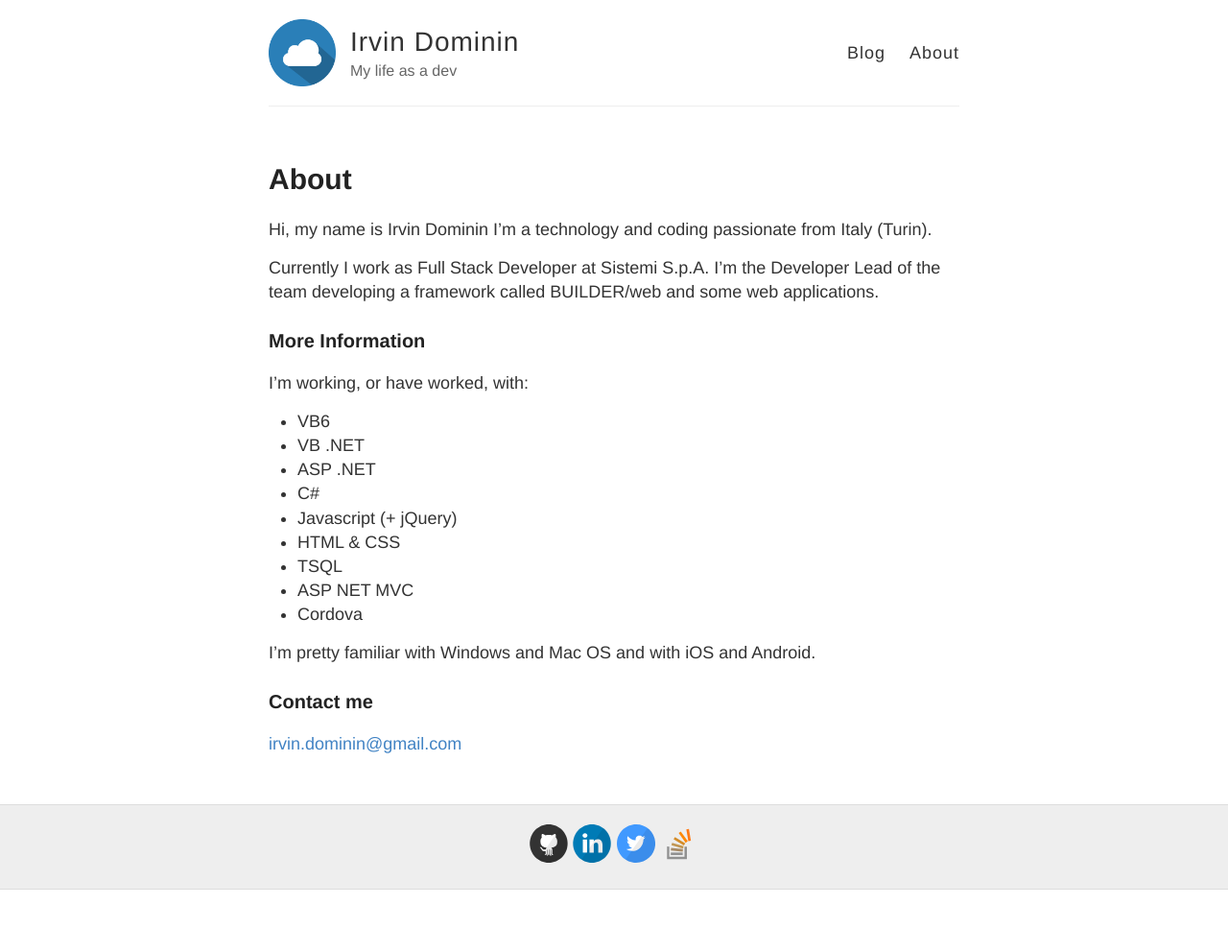
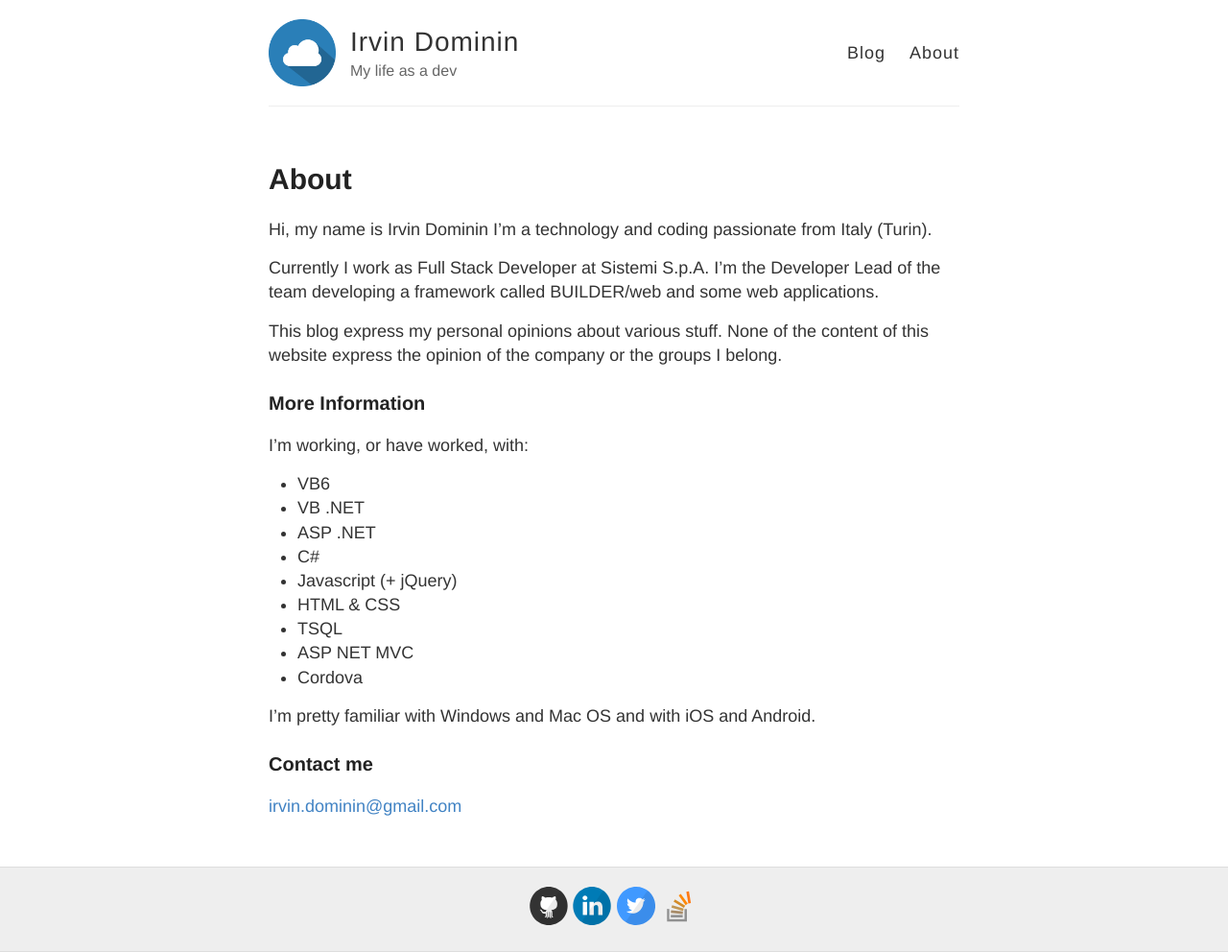
Before and after one commit to IrvinDominin/irvindominin.github.io, a Jekyll site: the page built from about.md, in a window 1280 px wide. Shown: the whole page at 96% size. Built offline with Jekyll 4.4.1, drawn with Linux system fonts in a browser that asks for light colours; before the commit the page ends 927 px from its top, so only the background shows below that.

Commit message:
Fixed images

```diff
--- a/about.md
+++ b/about.md
@@ -7,6 +7,8 @@ permalink: /about/
 Hi, my name is Irvin Dominin I’m a technology and coding passionate from Italy (Turin).
 
 Currently I work as Full Stack Developer at Sistemi S.p.A. I’m the Developer Lead of the team developing a framework called BUILDER/web and some web applications.
+
+This blog express my personal opinions about various stuff. None of the content of this website express the opinion of the company or the groups I belong.
 
 ### More Information
 
```
Also changed, not shown: images/NDependReview/bpls2xl.png (added), images/NDependReview/glfdrio.png (added), images/NDependReview/igbweyn.png (added), images/NDependReview/k1mzvxy.png (added), images/NDependReview/lbjr2ey.png (added), images/NDependReview/lped2pl.png (added), images/NDependReview/qmwoynh.png (added), images/NDependReview/rmdjnvs.png (added), images/NDependReview/t8krdmt.png (added), images/NDependReview/trendchartsondashboard.jpg (added), images/NDependReview/uservoicelogo.png (added), images/NDependReview/ywutqbb.png (added), images/NDependReview/ztaysr4.png (added), images/jekyll-logo.png (deleted).
